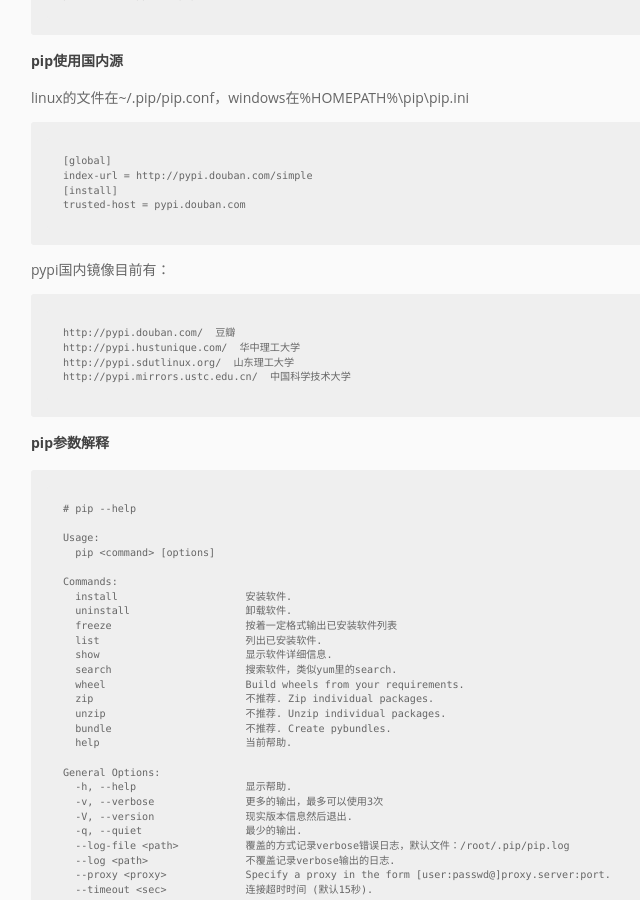
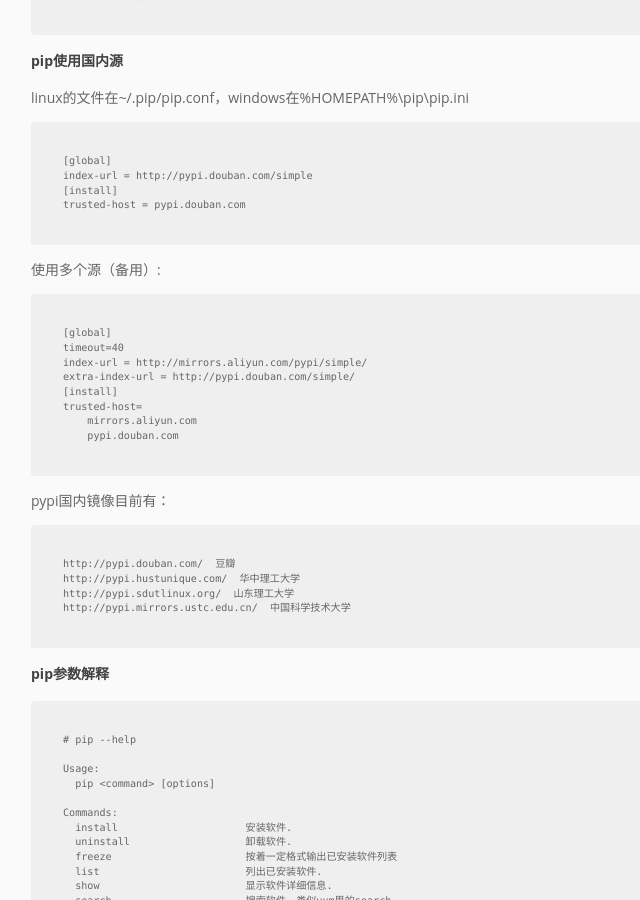
Before and after one commit to pingmalu/pingmalu.github.io, a Jekyll site: the page built from _posts/2016-05-25-Python日常笔记.md, in a window 1280 px wide and 900 px high, scrolled down 1064 px. Shown: the whole window, without its empty margins (169-809 px from the left). Built offline with Jekyll 4.4.1, drawn with Linux system fonts in a browser that asks for light colours; nearby versions of some CDN libraries.

Commit message:
'update'

```diff
--- a/_posts/2016-05-25-Python日常笔记.md
+++ b/_posts/2016-05-25-Python日常笔记.md
@@ -41,6 +41,18 @@ linux的文件在~/.pip/pip.conf，windows在%HOMEPATH%\pip\pip.ini
     index-url = http://pypi.douban.com/simple
     [install]
     trusted-host = pypi.douban.com
+
+使用多个源（备用）:
+
+	[global]
+	timeout=40
+	index-url = http://mirrors.aliyun.com/pypi/simple/
+	extra-index-url = http://pypi.douban.com/simple/
+	[install]
+	trusted-host=
+	    mirrors.aliyun.com
+	    pypi.douban.com
+
 
 pypi国内镜像目前有：
 
```
